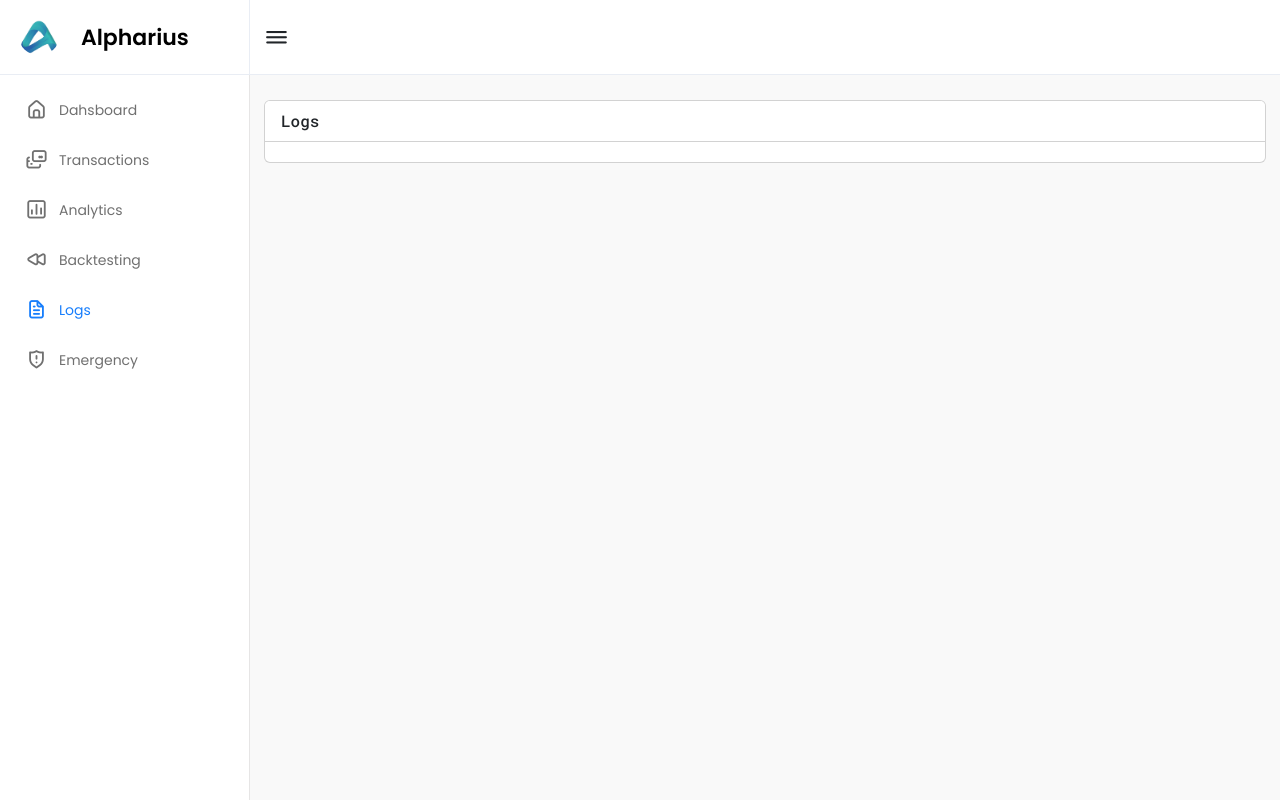
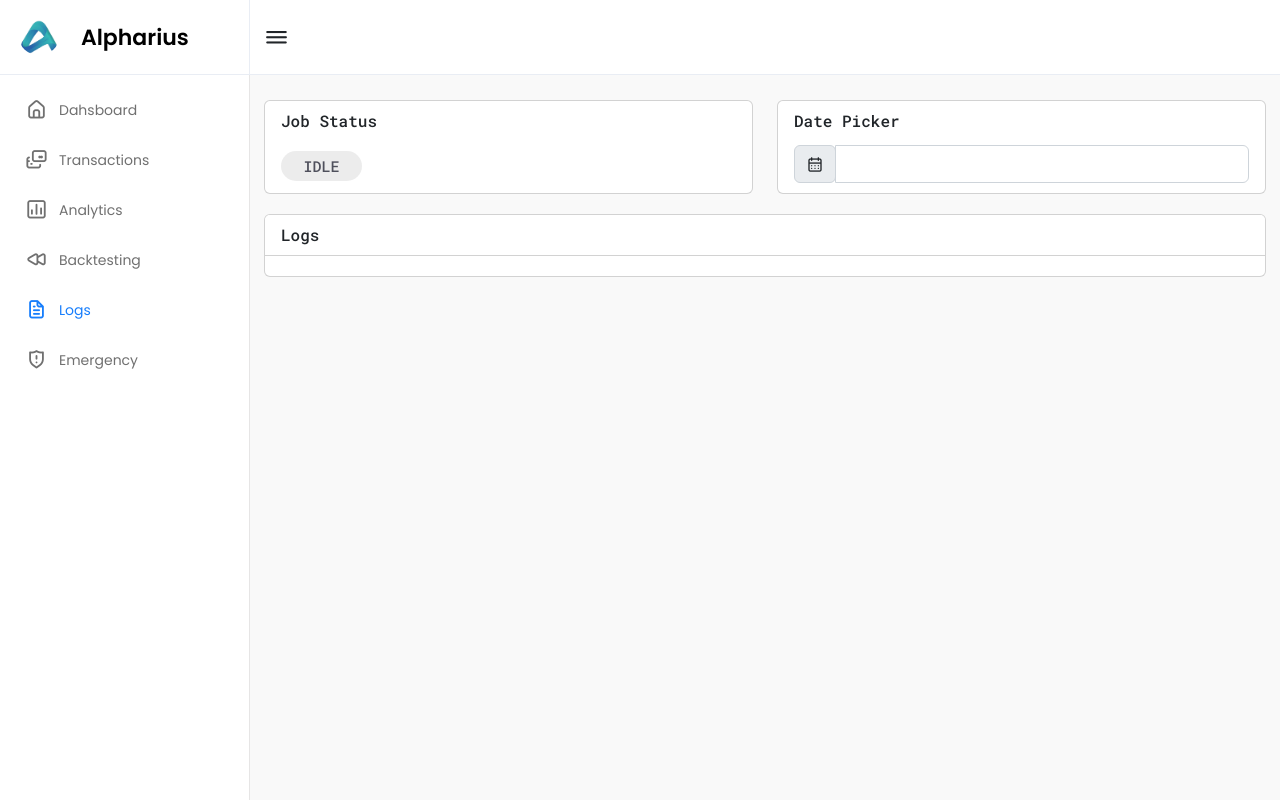
Before and after one commit to zhengwang1990/aquarius, a Flask app: page /logs in a window 1280 px wide. Run offline with Flask 2, Linux system fonts and the light colour scheme; some libraries are stand-ins or nearby versions.

Commit message:
Add job status and date picker

```diff
--- a/alpharius/web/scheduler.py
+++ b/alpharius/web/scheduler.py
@@ -12,19 +12,27 @@ scheduler = APScheduler()
 scheduler.init_app(app)
 scheduler.start()
 lock = threading.RLock()
+job_status = 'idle'
 
 
 def _trade_impl():
+    global job_status, lock
     acquired = lock.acquire(blocking=False)
     if acquired:
         base_dir = os.path.dirname(os.path.dirname(os.path.dirname(os.path.realpath(__file__))))
         bin_file = os.path.join(base_dir, 'bin', 'cron.sh')
         app.logger.info('Start running [%s]', bin_file)
+        job_status = 'running'
         subprocess.run(['/bin/bash', bin_file])
         app.logger.info('Finish running [%s]', bin_file)
+        job_status = 'idle'
         lock.release()
     else:
         app.logger.warning('Cannot acquire trade lock')
+
+
+def get_job_status():
+    return job_status
 
 
 @scheduler.task('cron', id='trade', day_of_week='mon-fri',
--- a/alpharius/web/static/css/logs.css
+++ b/alpharius/web/static/css/logs.css
@@ -34,8 +34,41 @@
     background-color: rgba(250, 193, 182, 0.3);
 }
 
+.card .card-body h6 {
+    margin-bottom: 15px;
+}
+
+.status {
+    height: 38px;
+    padding-top: 6px;
+}
+
+.status .badge-status {
+    font-size: 15px;
+    padding-left: 1.5em;
+    padding-right: 1.5em;
+}
+
+.status .badge-running {
+    color: #377a3f;
+    background-color: rgba(166, 245, 176, 0.3);
+}
+
+.status .badge-idle {
+    color: #4f505c;
+    background-color: rgba(192, 192, 192, 0.3);
+}
+
 @media (max-width: 800px) {
-    .dash-content .card .card-body {
+    .dash-content .log-card .card-body {
         padding: 10px 8px 10px 8px;
     }
+
+    .form-control {
+        font-size: 0.8rem;
+    }
+
+    .status .badge-status {
+        font-size: 13px;
+    }
 }
--- /dev/null
+++ b/alpharius/web/static/js/logs.js
@@ -0,0 +1,8 @@
+const elem = document.getElementById("datepicker");
+const datepicker = new Datepicker(elem, {
+  autohide: true,
+  daysOfWeekDisabled: [0, 6],
+  format: "M dd yyyy",
+  minDate: Date.parse('2022-10-01T00:00:00'),
+  maxDate: Date.now(),
+});
--- a/alpharius/web/templates/logs.html
+++ b/alpharius/web/templates/logs.html
@@ -2,10 +2,38 @@
 
 {% block header %}
 <link rel="stylesheet" href="{{ url_for('static', filename='css/logs.css') }}">
+<link rel="stylesheet" href="https://cdn.jsdelivr.net/npm/vanillajs-datepicker@1.2.0/dist/css/datepicker.min.css">
 {% endblock %}
 
 {% block content %}
-<div class="card">
+<div class="row">
+    <div class="col-lg-6 col-md-6 col-sm-6 col-xl-6 col-6">
+        <div class="card">
+            <div class="card-body">
+                <h6>Job Status</h6>
+                <div class="status">
+                    <span class="badge-shape badge-status badge-{{ job_status }}">{{ job_status | upper }}</span>
+                </div>
+            </div>
+        </div>
+    </div>
+
+    <div class="col-lg-6 col-md-6 col-sm-6 col-xl-6 col-6">
+        <div class="card">
+            <div class="card-body">
+                <h6>Date Picker</h6>
+                <div class="input-group date">
+                    <div class="input-group-prepend">
+                        <span class="input-group-text"><i class="uil uil-calendar-alt"></i></span>
+                    </div>
+                    <input type="text" class="form-control" id="datepicker" name="datepicker" readonly>
+              </div>
+            </div>
+        </div>
+    </div>
+</div>
+
+<div class="card log-card">
     <div class="card-header"><span class="card-title">Logs</span></div>
     <div class="card-body">
         <table class="table table-borderless table-responsive">
@@ -19,13 +47,12 @@
                 </td>
                 <td class="fit-content-cells">
                     <span class="xs-hidden">{{ log_entry['time'] }}</span>
-                    <span class="xs-show">{{ log_entry['time-short'] }}</span>
+                    <span class="xs-show">{{ log_entry['time_short'] }}</span>
                 </td>
                 <td class="xs-hidden fit-content-cells">{{ log_entry['code'] }}</td>
                 <td class="message-cells">
-                    {%- if 'message-short' in log_entry -%}
-                    <span class="xs-hidden">{{ log_entry['message'] }}</span>
-                    <span class="xs-show">{{ log_entry['message-short'] }}</span>
+                    {%- if 'message_short' in log_entry -%}
+                    <span class="xs-hidden">{{ log_entry['message'] }}</span><span class="xs-show">{{ log_entry['message_short'] }}</span>
                     {%- else -%}
                     {{ log_entry['message'] }}
                     {%- endif -%}
@@ -37,3 +64,8 @@
     </div>
 </div>
 {% endblock %}
+
+{% block scripts %}
+<script src="https://cdn.jsdelivr.net/npm/vanillajs-datepicker@1.2.0/dist/js/datepicker.min.js"></script>
+<script src="{{ url_for('static', filename='js/logs.js') }}"></script>
+{% endblock %}
--- a/alpharius/web/web.py
+++ b/alpharius/web/web.py
@@ -6,6 +6,7 @@ import flask
 import pandas as pd
 
 from .alpaca_client import AlpacaClient
+from .scheduler import get_job_status
 
 bp = flask.Blueprint('web', __name__)
 
@@ -61,7 +62,7 @@ def logs():
             message = line[span_end + 1:]
             log_entry = {'type': spans[0].lower(),
                          'time': pd.to_datetime(spans[1]).strftime('%H:%M:%S'),
-                         'time-short': pd.to_datetime(spans[1]).strftime('%H:%M'),
+                         'time_short': pd.to_datetime(spans[1]).strftime('%H:%M'),
                          'code': spans[2],
                          'message': message}
             i += 1
@@ -69,9 +70,10 @@ def logs():
                 log_entry['message'] += '\n' + log_lines[i]
                 i += 1
             if len(log_entry['message']) > 200:
-                log_entry['message-short'] = log_entry['message'][:197] + '...'
+                log_entry['message_short'] = log_entry['message'][:197] + '...'
             log_entries.append(log_entry)
         else:
             i += 1
     return flask.render_template('logs.html',
-                                 log_entries=log_entries)
+                                 log_entries=log_entries,
+                                 job_status=get_job_status())
```
Also changed, not shown: alpharius/web/templates/dashboard.html (+3 -6 lines).
